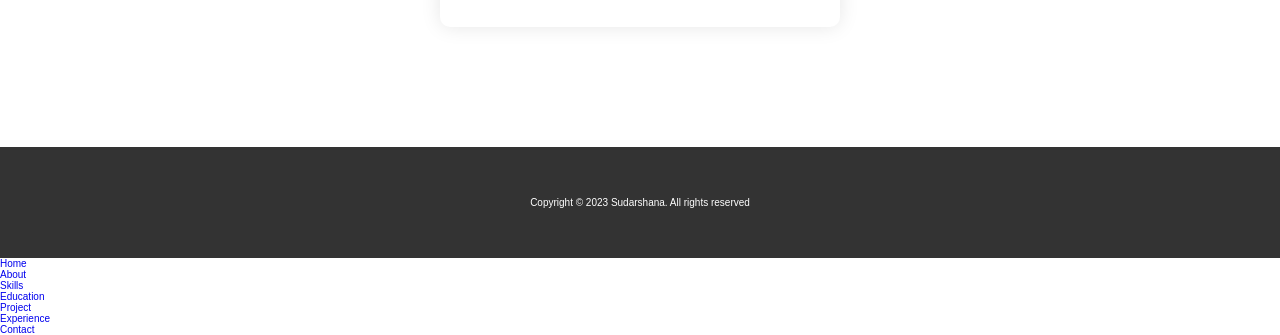
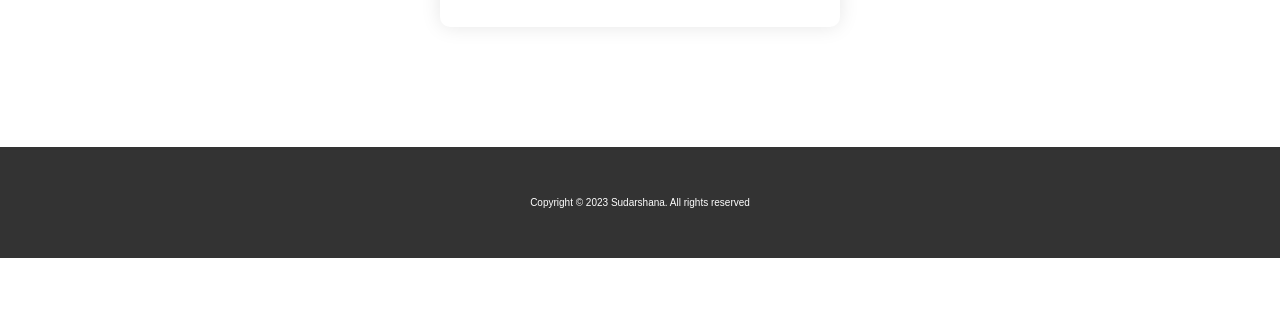
Before and after one commit to sudarshanahandique01/MY_PORTFOLIO, a plain HTML site: page index.html in a window 1280 px wide. Shown: the part 5643-5978 px from the top of the page. After the commit the page ends 5901 px from the top, so only its background shows below. Drawn offline with Linux system fonts and the light colour scheme.

Commit message:
Update index.html

```diff
--- a/index.html
+++ b/index.html
@@ -301,18 +301,7 @@
       </div>
     </section>
     <!-- End Footer -->
-    <!-- Navigation Menu for Small Screens -->
-    <div class="mobile-menu">
-      <ul>
-        <li><a href="#hero">Home</a></li>
-        <li><a href="#about">About</a></li>
-        <li><a href="#skills">Skills</a></li>
-        <li><a href="#education">Education</a></li>
-        <li><a href="#project">Project</a></li>
-        <li><a href="#experience">Experience</a></li>
-        <li><a href="#contact">Contact</a></li>
-      </ul>
-    </div>
+
 
     <!-- JavaScript for Mobile Menu Toggle -->
     <script>
```
